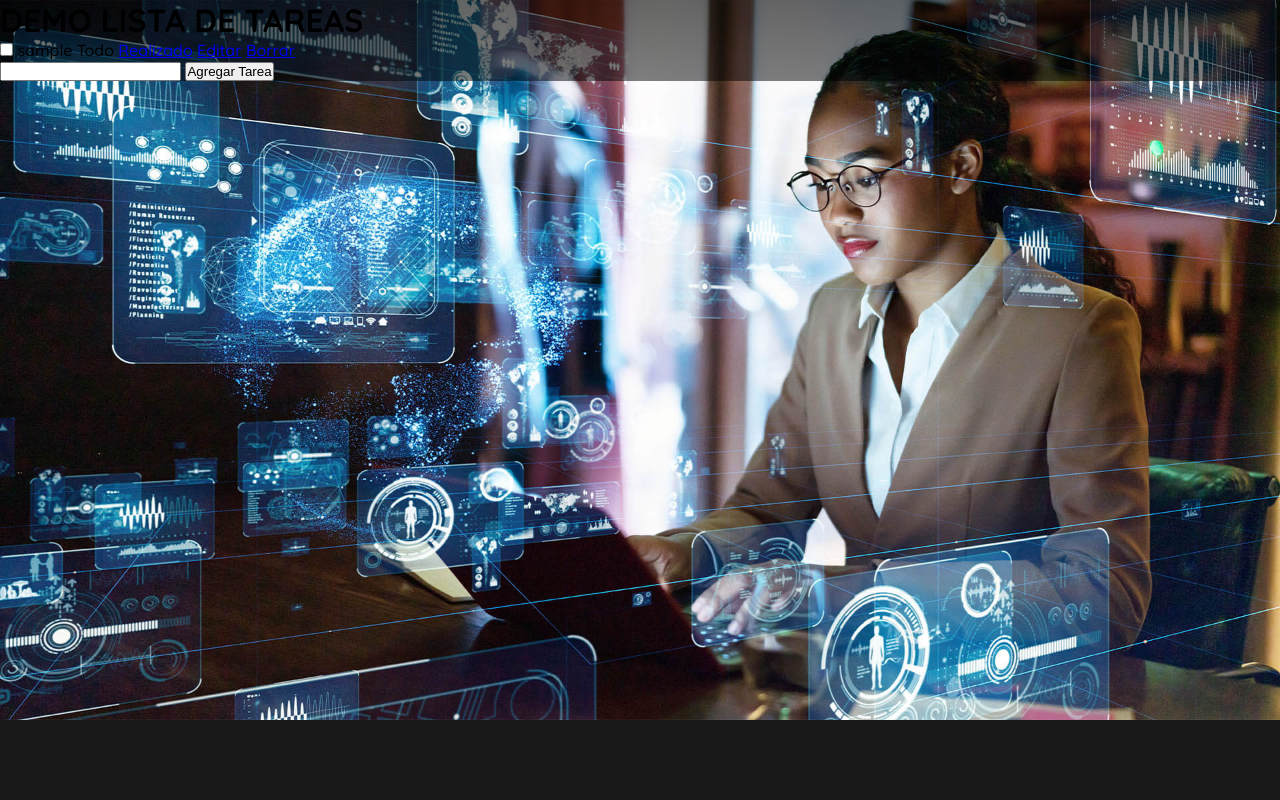
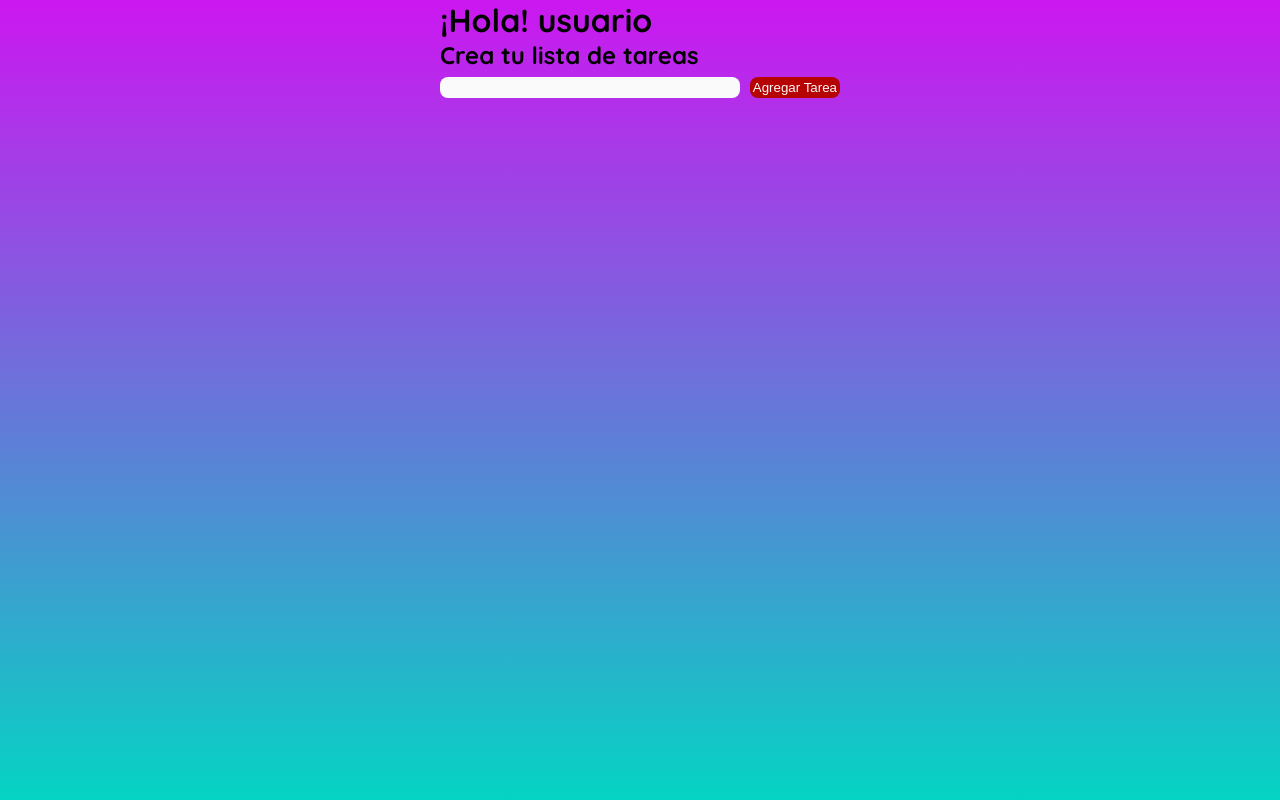
Before and after one commit to Hirpahuanca/PatformDevelopment, a Flask app: page / in a window 1280 px wide. Run offline with Flask 3, Linux system fonts and the light colour scheme.

Commit message:
add styles

```diff
--- a/TodoListFlask/templates/index.html
+++ b/TodoListFlask/templates/index.html
@@ -10,24 +10,122 @@
 <link href="https://fonts.googleapis.com/css2?family=Kaushan+Script&family=Open+Sans:ital,wght@1,300&family=Quicksand:wght@300;500;700&family=Red+Hat+Display:wght@400;700;900&display=swap" rel="stylesheet">
     <link rel="stylesheet" href="style.css">
     <title> TO DO LIST</title>
+
+    <style>
+        :root {
+        --white: #fafafa;
+        --puples: #cc17f0;
+        --blue-light: #04d4c3;
+        --blue-dark: #2a73c2;
+        --green: #2c7b90;
+        }
+        body {
+            background: linear-gradient(to bottom, var(--puples), var(--blue-light));
+            height: 100vh;
+            font-family:'Quicksand',sans-serif;
+        }
+
+        .container{
+            max-width: 80%;
+            width: 400px;
+            height: 600px;
+            margin: 0 auto;
+        }
+
+        a{
+            color: #fafafa;
+            border-radius: 8px;
+            text-decoration:none;
+            font-size: 13px;
+            margin-right: 3px;
+            margin-left: 3px;
+            padding: 3px 3px 3px 3px;
+        }
+
+        .a1{
+            background-color: rgb(4, 116, 9);
+        }
+
+        .a2{
+            background-color: rgb(6, 46, 226);
+        }
+
+        .a3{
+            background-color: rgb(226, 105, 6);
+        }
+
+        .input {
+
+            border-radius: 8px;
+            border: none;
+            background-color: var(--white);
+            width: 300px;
+        }
+
+        form{
+            display: flex;
+            justify-content: space-between;
+        }
+
+        ul{
+            list-style-type: none;
+            padding-left: 0px;
+            padding-right: 0px;
+            padding-bottom: 7px;
+        }
+        ul li{
+            padding-bottom: 10px;
+            padding-top: 10px;
+            display: flex;
+            justify-content: space-between;
+        }
+
+        ul li a {
+        text-decoration: none;
+
+        }
+
+        button{
+
+            background-color: rgb(182, 4, 4);
+            border: none;
+            border-radius: 8px;
+            color: #fafafa;
+            padding: 3px 3px 3px 3px;
+        }
+
+        span{
+            padding-right: 12px;
+            color: #fafafa;
+        }
+
+
+    </style>
+
 </head>
 <body>
-    <h1>DEMO LISTA DE TAREAS</h1>
+
+    <div class="container">
+
+        <h1>¡Hola! usuario</h1>
+        <h2>Crea tu lista de tareas</h2>
         <ul>
             {% for todo in todos %}
             <li>
                 <input type="checkbox" name="done"{% if todo['done'] %} checked{%endif%} onchange="this.form.submit()" >
                 <span {% if todo['done'] %} style="text-decoration: line-through " {%endif%} > {{todo ['task']}}</span>
-            <a href="{{url_for('check', index=loop.index0)}}">Realizado</a>
-            <a href="{{url_for('edit', index=loop.index0)}}">Editar</a>
-            <a href="{{url_for('delete', index=loop.index0)}}">Borrar</a>
+                <a href="{{url_for('check', index=loop.index0)}}" class="a1">Realizado</a>
+                <a href="{{url_for('edit', index=loop.index0)}}" class="a2">Editar</a>
+                <a href="{{url_for('delete', index=loop.index0)}}" class="a3">Borrar</a>
             </li>
             {%endfor%}
         </ul>
 
         <form action="{{url_for('add')}}" method="post">
-        <input type="text" name="todo">
+            <input type="text" name="todo" class="input">
             <button type="submit">Agregar Tarea</button>
+    </div>
+
 
 </body>
 </html>
```
Also changed, not shown: TodoListFlask/templates/edit.html (+17 -0 lines). Lines whose indentation alone changed are shown as unchanged.
